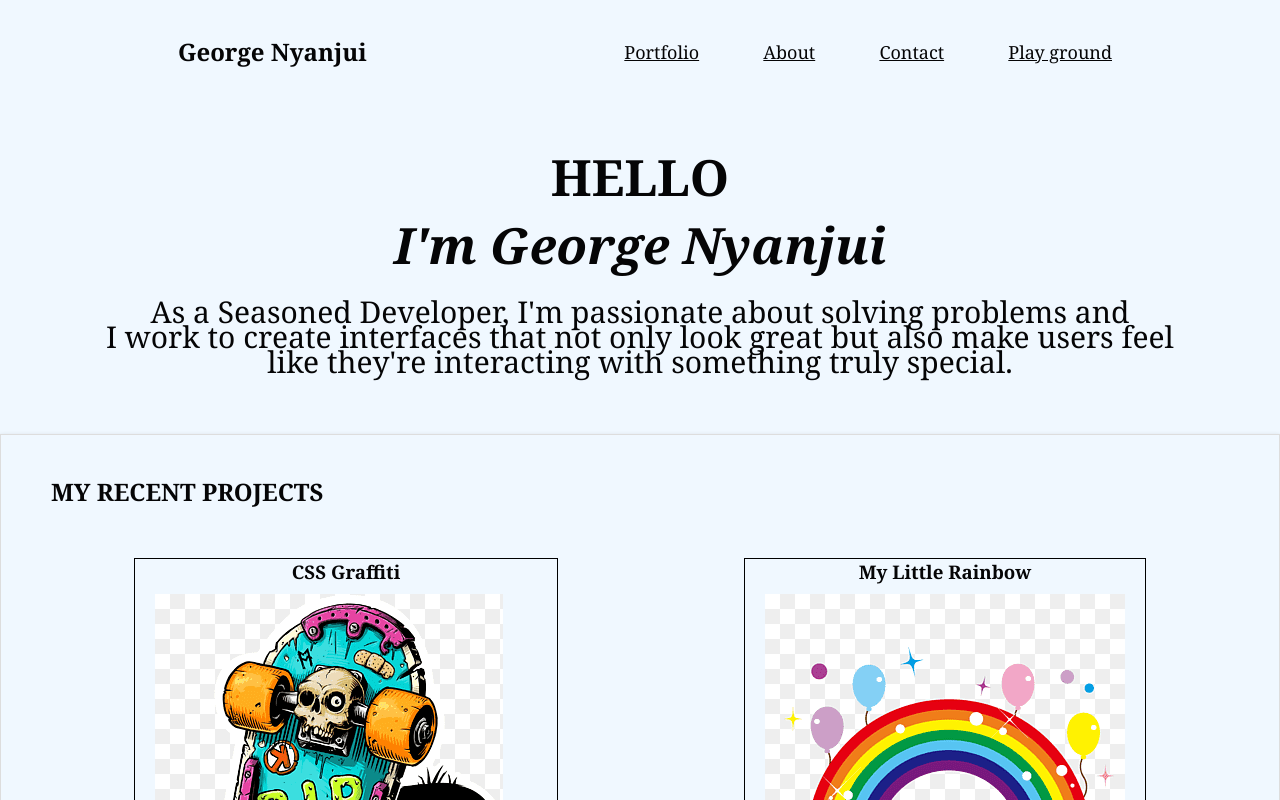
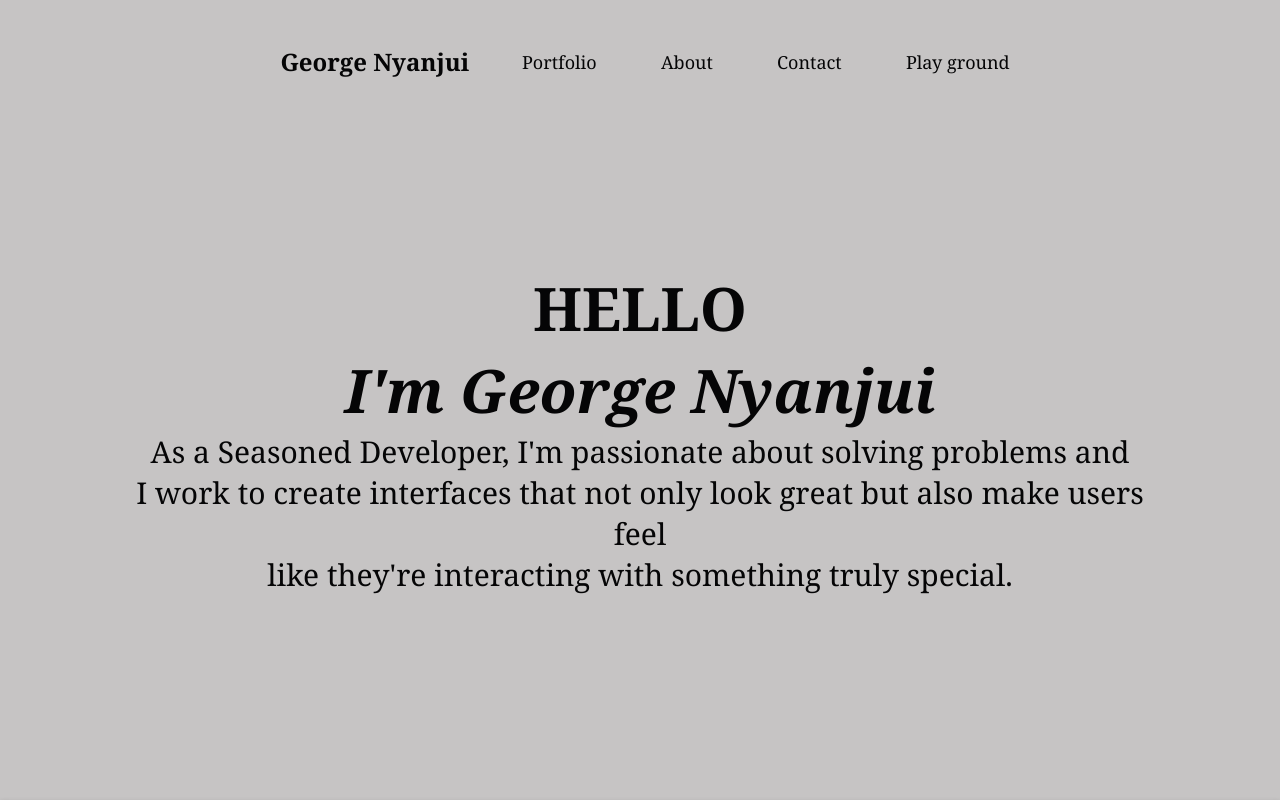
Before and after one commit to ohthebrave/Portfolio-vanilla-js, a plain HTML site: page index.html in a window 1280 px wide. Shown: the top 800 px of the page. Drawn offline with Linux system fonts and the light colour scheme.

Commit message:
second commit

```diff
--- a/index.html
+++ b/index.html
@@ -17,13 +17,11 @@
                 <li><a href="#">Play ground</a></li>
             </ul>
         </nav>
-
-    <section id="info">
         <div class="box">
             <h2>HELLO<br> <em>I'm George Nyanjui</em></h2>
             <p class="para">As a Seasoned Developer, I'm passionate about solving problems and <br> I work to create interfaces that not only look great but also make users feel <br>like they're interacting with something truly special.</p>
         </div>
-    </section>
+    </div>
     <section id="content">
         <h2>MY RECENT PROJECTS</h2>
         <div class="box-content">
@@ -60,7 +58,7 @@
             <p>&copy; 2023 George Nyanjui</p>
         </div>
     </footer>
-    </div>
+
     <script src="./index.js"></script>
 </body>
 </html>
--- a/style.css
+++ b/style.css
@@ -3,13 +3,14 @@
     padding: 0;
     font-family: Cambria, Cochin, Georgia, Times, 'Times New Roman', serif;
     color: rgb(5, 5, 6);
-    background-color: aliceblue;
+    box-sizing: border-box;
+    background-color: #c6c4c4;
 }
 
 .detail {
-    /* height: 100vh; */
+    padding: 10px 10%;
     width: 100%;
-
+    height: 100vh;
 }
 
 .header {
@@ -22,16 +23,40 @@
     display: inline-block;
     padding: 0 20px;
     margin-right: 20px;
-    position: relative;
     font-size: 18px;
+    list-style: none;
  }
 .header h1{
     padding-left: 50px;
 }
-.header a {
-    transition: all 0.3s ease;
+
+nav ul li a{
+        text-decoration: none;
+        font-size: 18px;
+        position: relative;
+        transition: all 0.3s ease;
+    }
+nav ul li a::after{
+        content: '';
+        width: 0;
+        height: 3px;
+        background: #ed5628;
+        position: absolute;
+        left: 0;
+        bottom: -6px;
 }
-
+nav ul li a:hover::after{
+        width: 100%;
+}
+.box {
+    margin-top: 15%;
+    font-size: 30px;
+    text-align: center;
+}
+.box h2 {
+    font-size: 60px;
+    margin-top: 20px;
+}
 #info {
     width: 100%;
     text-align: center;
```
